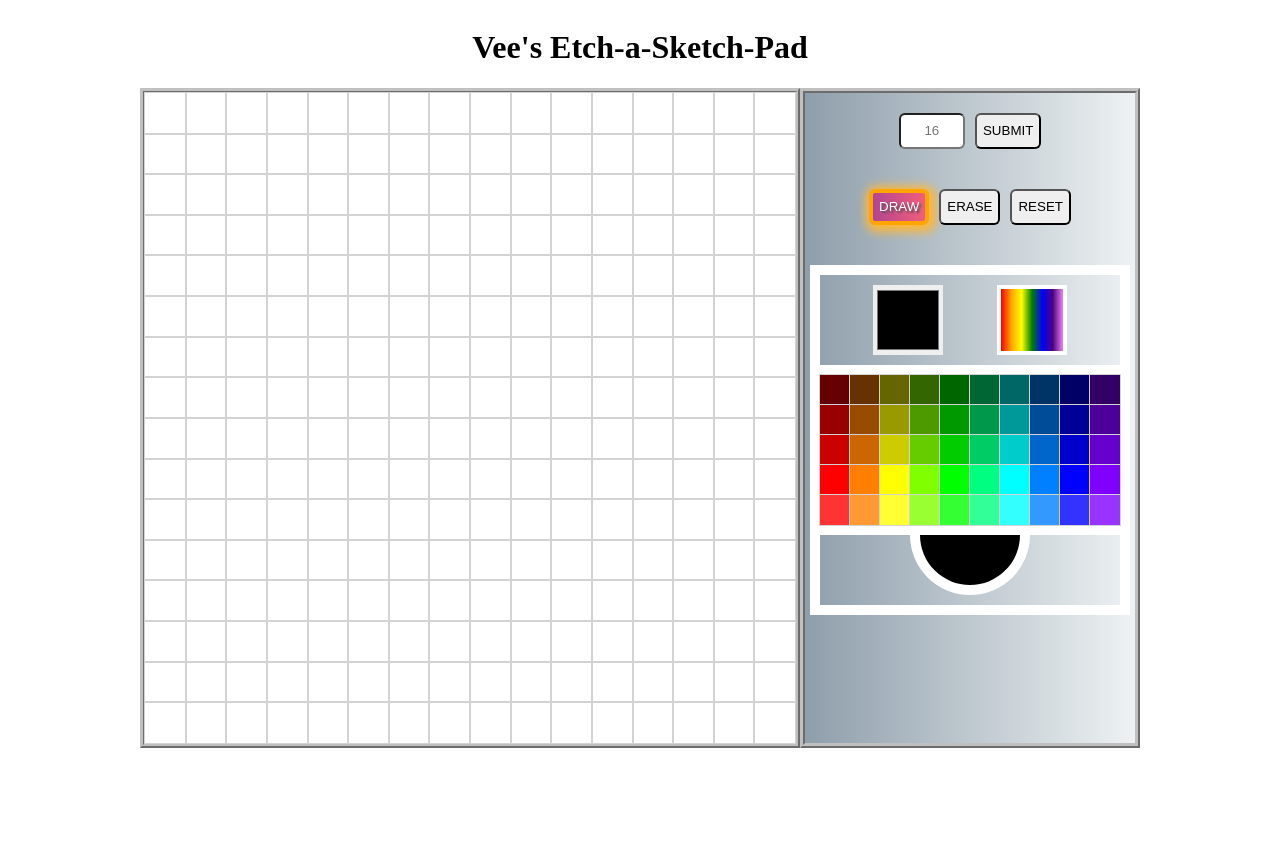
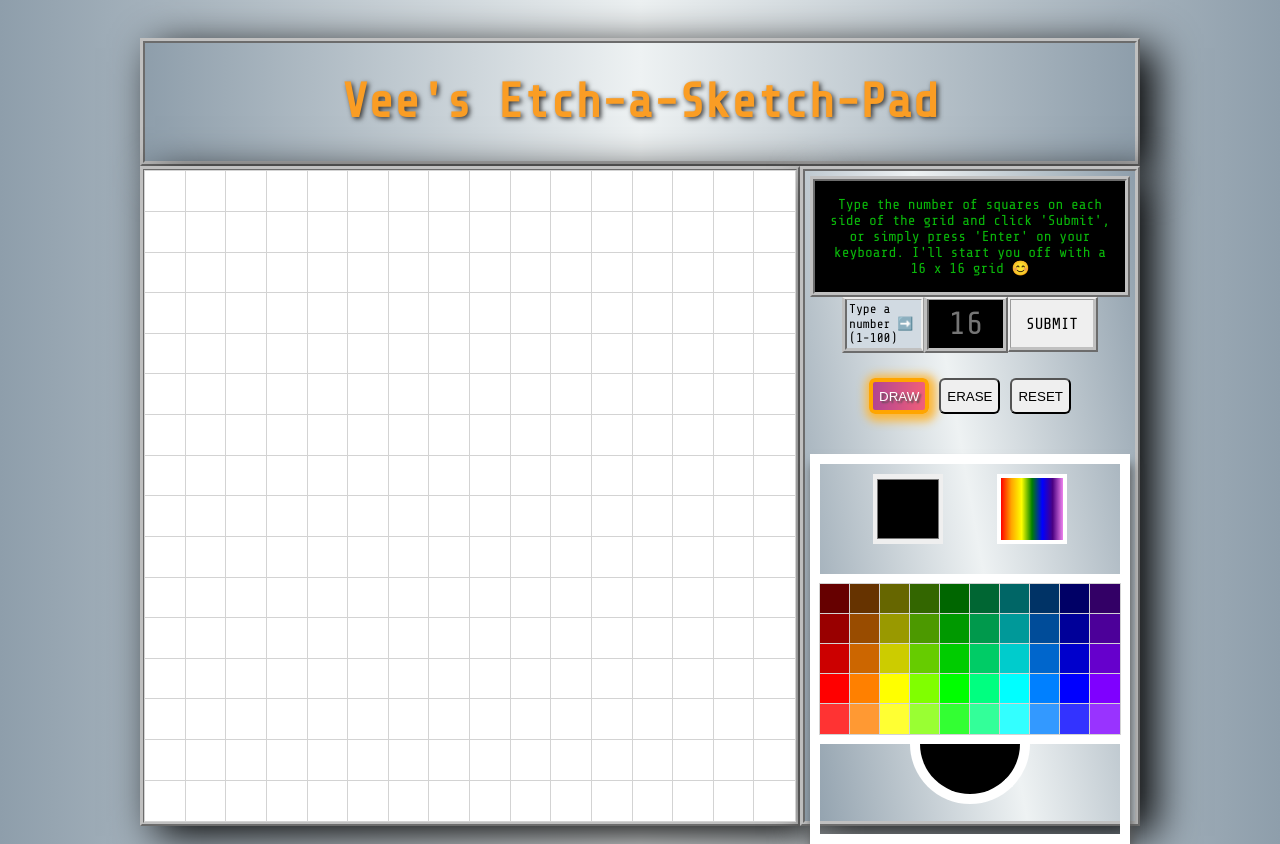
Before and after one commit to MVIVN/etch-a-sketch, a plain HTML site: page index.html in a window 1280 px wide. Before the commit the page ends 800 px from the top, so only its background shows below. Drawn offline with nearby package versions, Linux system fonts and the light colour scheme.

Commit message:
Updated HTML, CSS, and JS files to add a better structure. Also added a window which displays messages based on user input

```diff
--- a/index.html
+++ b/index.html
@@ -18,7 +18,14 @@
         <div class="sketch-pad">
             <div id="grid-container"></div>
             <div id="control-box">
-                <div id="side-settings-div"></div>
+                <div id="side-settings-div">
+                    <div id="set-side-instructions"></div>
+                    <div class="typeNumberHere">
+                        Type a number ➡️ (1-100)
+                    </div>
+                    <input type="text" placeholder="16" id="input-box">
+                    <button id="submit-button">SUBMIT</button>
+                </div>
                 <div id="draw-erase-reset">
                     <button id="draw-button">DRAW</button>
                     <button id="erase-button">ERASE</button>
--- a/script.js
+++ b/script.js
@@ -9,23 +9,16 @@ draw(pencilColor); // calls function to enable drawing before user input
 const controlBox = document.querySelector('#control-box');
 
 const setSideDiv = document.getElementById('side-settings-div');
-const setSideInput = document.createElement('input');
-setSideInput.setAttribute('type', 'text');
-setSideInput.setAttribute('placeholder', '16') // displays default grid setting
-setSideInput.setAttribute('id', 'input-box');
-const submitBtn = document.createElement('button');
-submitBtn.setAttribute('id', 'submit-button');
+const setSideInstructions = document.getElementById('set-side-instructions');
+setSideInstructions.textContent = "Type the number of squares on each side of the grid and click 'Submit', or simply press 'Enter' on your keyboard. I'll start you off with a 16 x 16 grid 😊";
 
-submitBtn.textContent = 'SUBMIT'
-setSideDiv.appendChild(setSideInput);
-setSideDiv.appendChild(submitBtn);
+const setSideInput = document.getElementById('input-box');
+const submitBtn = document.getElementById('submit-button');
 
 const drawEraseResetDiv = document.getElementById('draw-erase-reset');
 const drawButton = document.getElementById('draw-button');
 const eraseButton = document.getElementById('erase-button');
 const resetButton = document.getElementById('reset-button');
-
-
 
 const colorfulContainer = document.getElementById('colorful-container');
 
@@ -63,22 +56,18 @@ function createGrid(length) {
     }
 }
 
-// Accept 'Enter' key instead of submit button when setting new grid
-setSideInput.addEventListener("keypress", function(event) {
-    if (event.key === "Enter") {
-      event.preventDefault();
-      document.getElementById("submit-button").click();
-    }
-});
+
 
 function setNewGrid() {
     numOfBoxes = setSideInput.value;
     if (numOfBoxes < 1) {
         numOfBoxes = 1;
-        // display some message
+        setSideInstructions.textContent = "That's too low! 😮 You need at least ONE pixel to make art, so I've turned the grid into one big pixel 😊";
     } else if (numOfBoxes > 100) {
         numOfBoxes = 100;
-        // display some message
+        setSideInstructions.textContent = "Sorry, I can't handle that many pixels! 😰 I know you have big ideas, so a 100 x 100 grid should do the trick! 😊";
+    } else {
+        setSideInstructions.textContent = "I can't wait to see what kind of masterpiece you come up with! Have fun! 😀";
     }
 
     createGrid(numOfBoxes);
@@ -141,7 +130,26 @@ function resetCanvas () {
     gridBox.forEach(box =>
         {box.setAttribute('style', 'background-color: white')});
     activeButton(drawButton, eraseButton);
+
+    numOfBoxes = setSideInput.value;
+    if (numOfBoxes < 1) {
+        numOfBoxes = 1;
+        setSideInstructions.textContent = "Your input is too low -- or you didn't type a valid number! 😮 You need at least ONE pixel to make art, so I've turned the grid into one big pixel 😊";
+    } else if (numOfBoxes > 100) {
+        numOfBoxes = 100;
+        setSideInstructions.textContent = "Sorry, I can't handle that many pixels! 😰 I know you have big ideas, so a 100 x 100 grid should do the trick! 😊";
+    } else { setSideInstructions.textContent = setSideInstructions.textContent = "I can't wait to see what kind of masterpiece you come up with! Have fun! 😀";
+    }
 }
+
+function resetCurrentGrid () {
+    const gridBox = document.querySelectorAll('div.grid-item'); //nodelist
+    gridBox.forEach(box =>
+        {box.setAttribute('style', 'background-color: white')});
+    activeButton(drawButton, eraseButton);
+    setSideInstructions.textContent = setSideInstructions.textContent = "There's nothing more inspiring than a blank canvas! The possibilities are endless! 😍";
+}
+
 
 function activeButton (active, disabled1) {
     if (active === drawButton || active === eraseButton) {
@@ -182,13 +190,18 @@ function clickReset () {
     draw(pencilColor);
 }
 
-
-
-
 // Event Listeners (outside scope of functions)
 
 submitBtn.addEventListener('click', function() {
     setNewGrid();
+});
+
+// Accept 'Enter' key instead of submit button when setting new grid
+setSideInput.addEventListener("keypress", function(event) {
+    if (event.key === "Enter") {
+      event.preventDefault();
+      document.getElementById("submit-button").click();
+    }
 });
 
 drawButton.addEventListener('click', function() {
@@ -203,7 +216,7 @@ eraseButton.addEventListener('click', function () {
 });
 
 resetButton.addEventListener('click', function() {
-    resetCanvas();
+    resetCurrentGrid();
     clickReset();
 });
 colorInput.addEventListener('change', function() {
--- a/style.css
+++ b/style.css
@@ -1,10 +1,32 @@
+@import url('https://fonts.googleapis.com/css2?family=Montserrat:wght@400;700&family=Share+Tech+Mono&display=swap');
+
+body {
+    background-image: linear-gradient(to right, #8e9eab, #eef2f3, #8e9eab);
+}
+
 #parent-container {
     display: flex;
     flex-direction: column;
 }
 
 #header {
-    margin: 0 auto;
+    margin-top: 30px;
+    margin-left: auto;
+    margin-right: auto;
+    border: 5px solid silver;
+    border-style: ridge;
+    width: 990px;
+    text-align: center;
+    font-family: 'Share Tech Mono', monospace;
+    font-size: 1.5rem;
+    font-weight: 700;
+    color: rgb(250, 157, 36);
+    background-image: linear-gradient(to right, #8e9eab, #eef2f3, #8e9eab);
+    box-shadow: 15px 10px 40px black;
+}
+
+#header h1 {
+    text-shadow: 2px 2px 5px rgb(54, 54, 54);
 }
 
 .sketch-pad {
@@ -18,6 +40,7 @@
     height: 650px;
     border: 5px solid silver;
     border-style: ridge;
+    box-shadow: 15px 10px 40px black;
 }
 
 #control-box {
@@ -28,26 +51,77 @@
     border: 5px solid silver;
     border-style: ridge;
     /* background-image: linear-gradient(to right, #fc00ff, #00dbde); /* I like this gradient, might come back to it*/
-    background-image: linear-gradient(to right, #8e9eab, #eef2f3);
+    background-image: linear-gradient(80deg, #8e9eab, #eef2f3, #8e9eab);
+    box-shadow: 15px 10px 40px black;
 }
 
 #side-settings-div {
     display: flex;
-    margin: 20px auto;
+    flex-wrap: wrap;
+    justify-content: center;
+    margin: 5px auto;
+}
+
+#set-side-instructions {
+    width: 280px;
+    padding: 15px;
+    border: 5px solid silver;
+    border-style: ridge;
+    background-color: black;
+    font-family: 'Share Tech Mono', monospace;
+    font-size: 0.9rem;
+    text-align: center;
+    color: rgb(10, 184, 10);
+
+}
+
+.typeNumberHere {
+    border-left: 5px solid silver;
+    border-right: none;
+    border-bottom: 5px solid silver;;
+    border-top: none;
+    border-style: ridge;
+    width: 70px;
+    height: 44px;
+    padding: 2px;
+    background-color: #d1dae2;
+    color: black;
+    font-family: 'Share Tech Mono', monospace;
+    font-size: 0.8rem;
+    text-align: left;
 }
 
 #input-box {
     height: 30px;
     text-align: center;
-    width: 58.359px;
-    border-radius: 6px;
-    margin-right: 5px;
+    width: 70px;
+    height: 46px;
+    border-left: 5px solid silver;
+    border-right: 5px solid silver;
+    border-bottom: 5px solid silver;;
+    border-top: none;
+    border-style: ridge;
+    font-family: 'Share Tech Mono', monospace;
+    font-size: 2rem;
+    background-color: black;
+    color: rgb(10, 184, 10);
 }
 
 #submit-button {
     height: 36px;
-    border-radius: 6px;
-    margin-left: 5px;
+    min-width: 90px;
+    height: 55px;
+    border-left: none;
+    border-right: 5px solid silver;
+    border-bottom: 5px solid silver;;
+    border-top: none;
+    border-style: ridge;
+    font-family: 'Share Tech Mono', monospace;
+    font-size: 1rem;
+}
+
+#submit-button:hover {
+    background-color: orange;
 }
 
 #draw-erase-reset {
@@ -70,6 +144,7 @@
     width: 300px;
     border: 10px solid white;
     margin: 20px auto;
+    box-shadow: 2px 10px 10px rgb(88, 88, 88);
 }
 
 #color-picker-div {
@@ -83,7 +158,7 @@
     border-left: 10px solid white;
     border-right: 10px solid white;
     border-bottom: 10px solid white;
-    margin-bottom: 10px;
+    margin-bottom: 30px;
     margin-left: auto;
     margin-right: auto;
     border-bottom-left-radius: 60px;
@@ -111,7 +186,7 @@
     display: grid;
     width: 300px;
     height: 150px;
-    margin: 10px 0 0 0;
+    margin: 30px 0 0 0;
     border-top: 10px solid white;
     border-bottom: 10px solid white;
 }
@@ -121,7 +196,7 @@
 }
 
 .active-current-color {
-    box-shadow: rgb(252, 184, 59) 2px 9px 10px 5px
+    box-shadow: rgb(252, 184, 59) 2px 10px 10px 5px
 }
 
 .active-button {
@@ -152,6 +227,8 @@
 }
 
 .grid-item {
+    z-index: 10;
+    background-color: white;
     outline: 1px solid lightgrey;
     margin: 0;
 }
```
